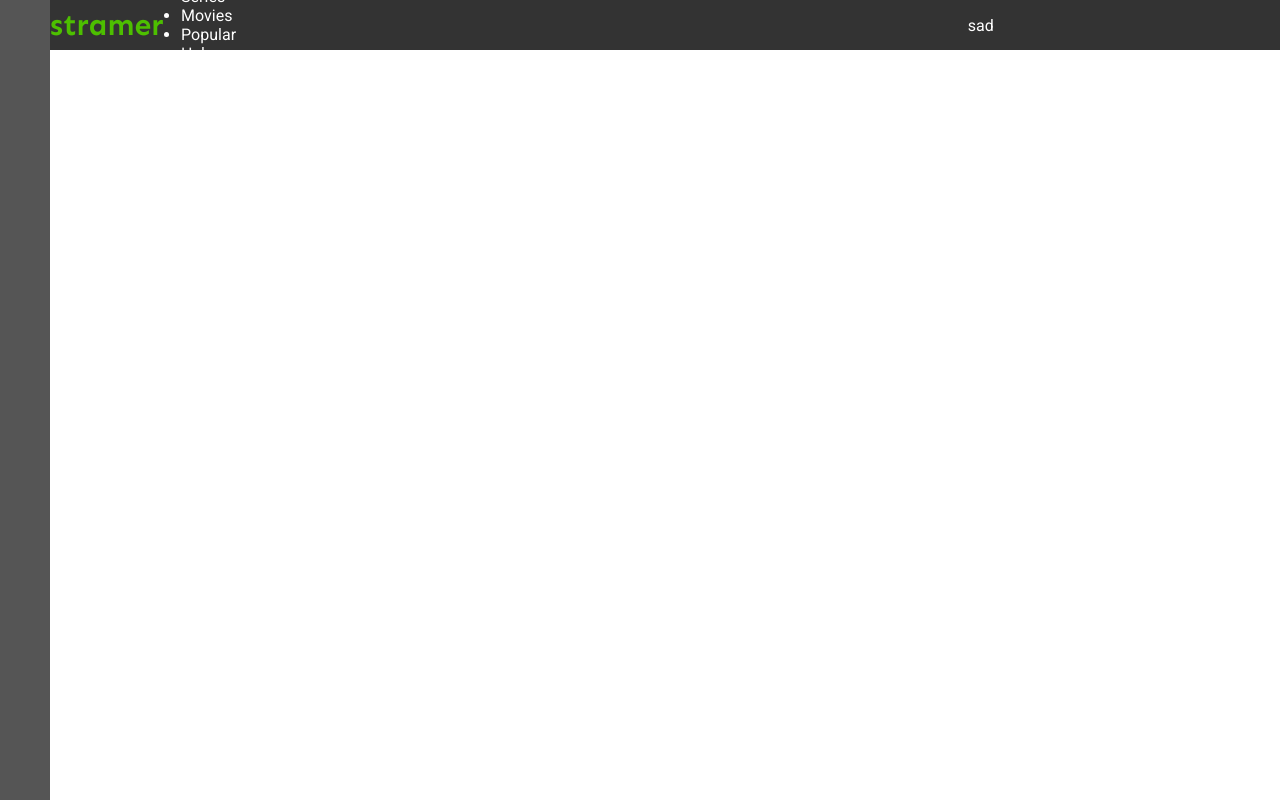
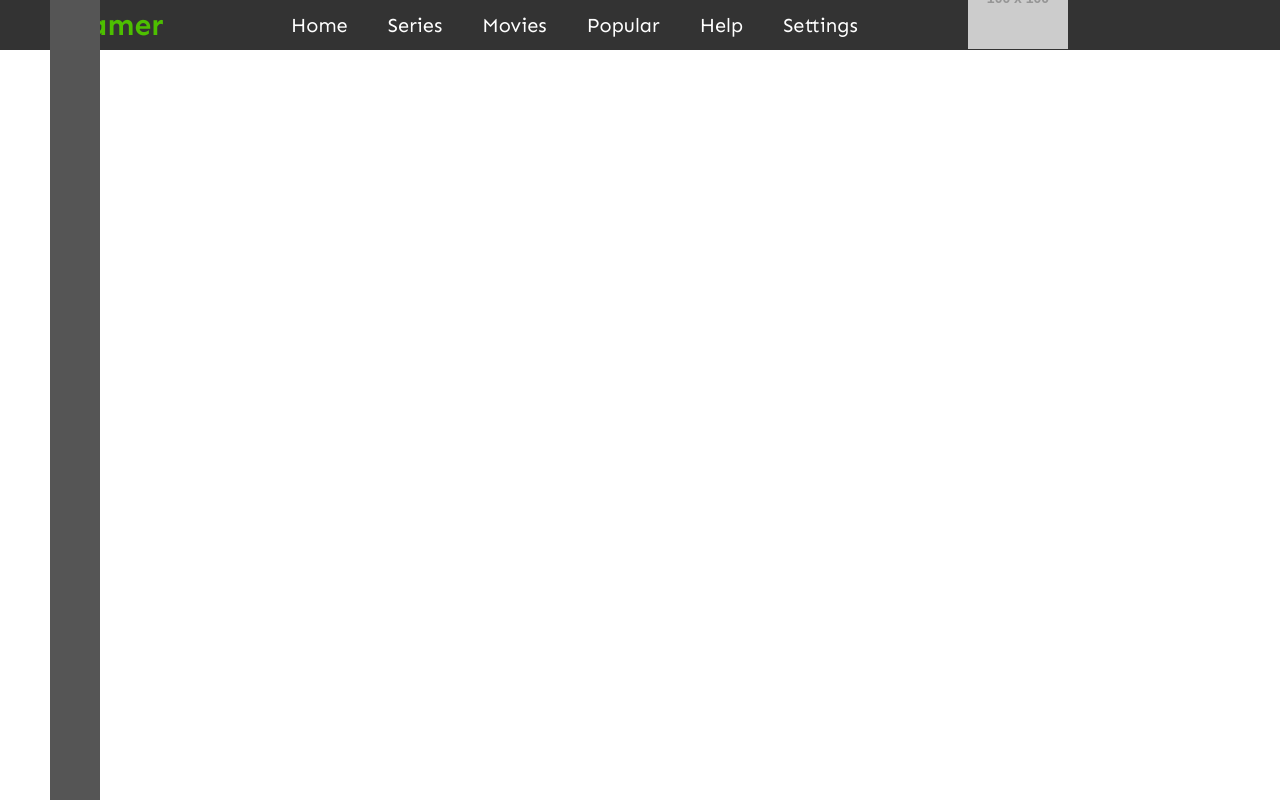
Before and after one commit to Derrick-MUGISHA/free-code-cump, a plain HTML site: page stramer/index.html in a window 1280 px wide. Drawn offline with Linux system fonts and the light colour scheme; placeholder pictures from the web are drawn by us.

Commit message:
profile section

```diff
--- a/stramer/index.html
+++ b/stramer/index.html
@@ -22,12 +22,17 @@
                     <li class="menu-list-item">Series</li>
                     <li class="menu-list-item">Movies</li>
                     <li class="menu-list-item">Popular</li>
-
                     <li class="menu-list-item">Help</li>
                     <li class="menu-list-item">Settings</li>
                 </ul>
             </div>
-            <div class="profile-container">sad</div>
+            <div class="profile-container">
+                <img src="https://via.placeholder.com/100" alt="Profile Picture" class="profile-picture">
+                <div class="user-info">
+                    <h2 class="user-name">User Name</h2>
+                    <p class="user-role">Streamer</p>
+
+            </div>
         </div>
         <div class="sidebar"></div>
 
--- a/stramer/style.css
+++ b/stramer/style.css
@@ -21,6 +21,7 @@ body {
     padding: 0 50px;
     height: 100%;
     color: white;
+    font-family: 'Sen', sans-serif;
 }
 
 .logo-container{
@@ -29,7 +30,6 @@ body {
 }
 
 .logo{
-    font-family: 'Sen', sans-serif;
     font-weight: 700;
     font-size: 30px;
     color: #4dbf00;
@@ -38,6 +38,23 @@ body {
 .menu-container{
     flex: 6;
     /* background-color: rgb(187, 130, 130); */
+}
+
+.menu-list{
+    display: flex;
+    list-style: none;
+    justify-content: center;
+}
+
+.menu-list li{
+    margin: 0 20px;
+    font-size: 20px;
+    font-weight: 500;
+    cursor: pointer;
+}
+
+.menu-list-item .active{
+    color: #4dbf00;
 }
 
 .profile-container{
```
